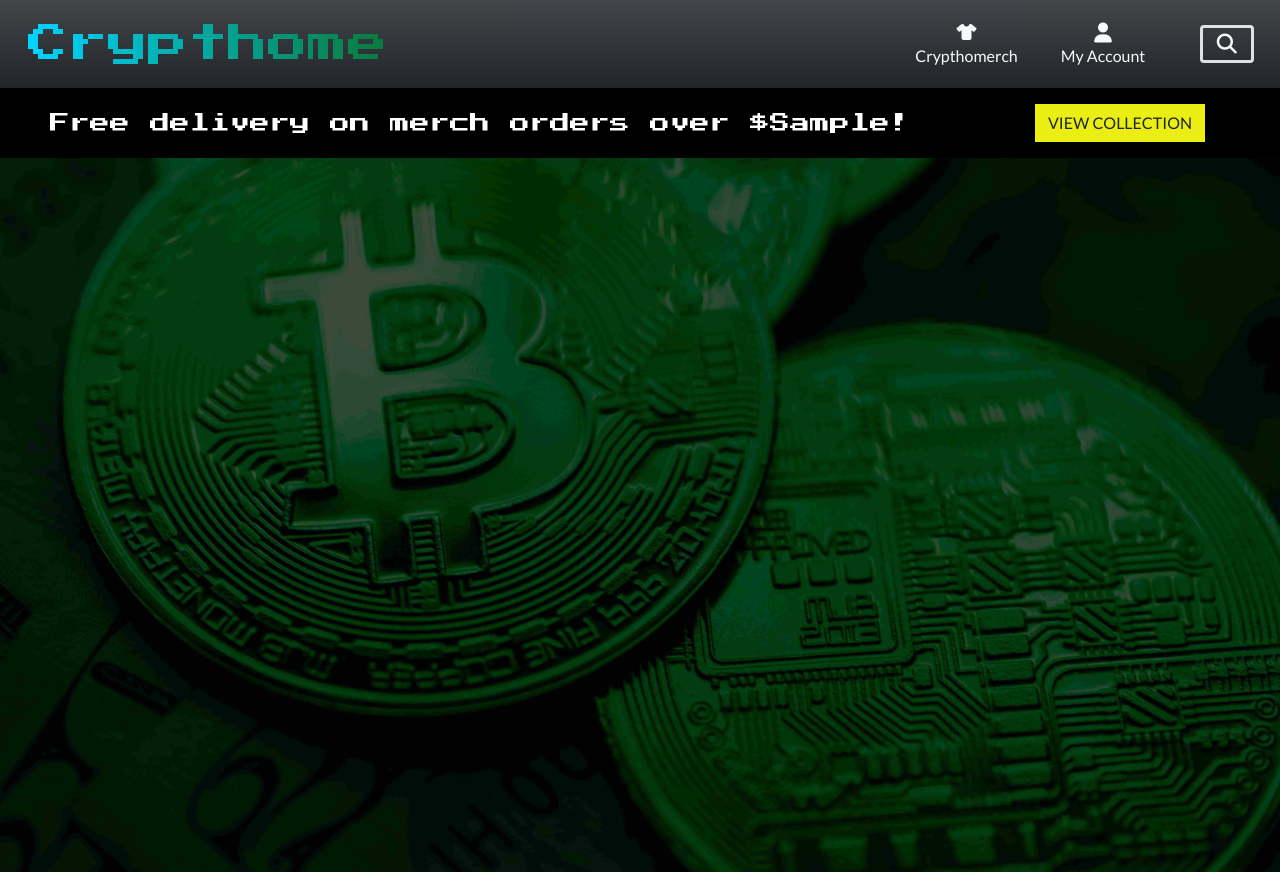
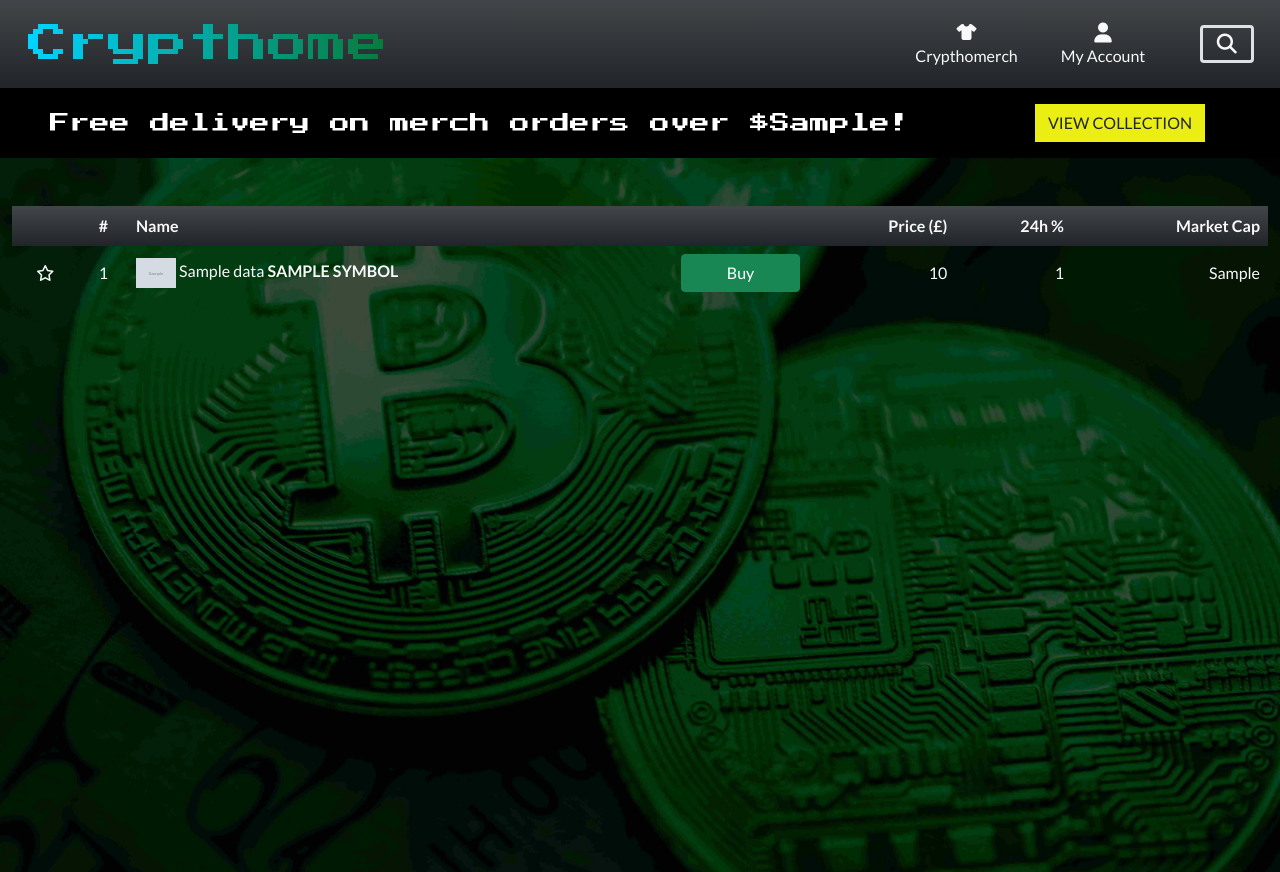
Before and after one commit to francesco-saponaro/crypthome, a Django app: template home/templates/home/index.html in a window 1280 px wide. Run offline with Django 3.2, Linux system fonts and the light colour scheme; the template is opened without the code that fills it: most values are stand-ins (such as "Sample title", 1, 10 or a date in 2020); grey boxes marked "Sample" are stand-in pictures; some libraries are stand-ins or nearby versions.

Commit message:
Fix cryptocurrencies table layout on all screen sizes

```diff
--- a/home/templates/home/index.html
+++ b/home/templates/home/index.html
@@ -1,5 +1,9 @@
 {% extends "base.html" %}
 {% load static %}
+
+{% block extra_title %}
+    home page
+{% endblock %}
 
 {% block hero_section %}
     <section class="hero-section">
@@ -9,4 +13,86 @@
 {% endblock %}
 
 {% block content %}
+    <div class="container-fluid mt-5">
+        <!-- Table large screens -->
+        <table class="table table-borderless d-none d-sm-table">
+            <thead class="bg-dark bg-gradient text-light text-center">
+                <tr>
+                    <th scope="col "></th>
+                    <th scope="col">#</th>
+                    <th scope="col" class="text-start">Name</th>
+                    <th scope="col"></th>
+                    <th scope="col" class="text-end">Price (£)</th>
+                    <th scope="col" class="text-end"">24h %</th>
+                    <th scope="col" class="text-end"">Market Cap</th>
+                </tr>
+            </thead>
+            <tbody class="text-center text-light">
+                {% if data %}
+                    {% for i in data %}
+                        <tr>
+                            <td class="align-middle"><i class="far fa-star favourites"></i></td>
+                            <td class="align-middle">{{ i.market_cap_rank }}</td>
+                            <td class="align-middle text-start">
+                                <img src={{i.image}} height="30">
+                                {{ i.name }}
+                                <span class="text-uppercase fw-bold symbol">{{ i.symbol }}</span>
+                            </td>
+                            <td class="align-middle"><a href="" class="btn btn-success">Buy</a></td>
+                            <td class="align-middle text-end">{{ i.current_price }}</td>
+                            <td class="align-middle text-end">{{ i.price_change_percentage_24h }}</td>
+                            <td class="align-middle text-end">{{ i.market_cap }}</td>
+                        </tr>
+                    {% endfor %}
+                {% else %}
+                    <h3>Ooops...Something went wrong</h3>
+                {% endif %}
+            </tbody>
+        </table>
+
+        <!-- Table small screens -->
+        <table class="table table-borderless d-sm-none">
+            <tbody class="text-center text-light">
+                {% if data %}
+                    {% for i in data %}
+                        <tr>
+                            <td class="align-middle"><img src={{i.image}} height="30"></td>
+                            <td class="text-start">{{ i.name }}
+                                <br><span class="bg-dark btn-sm">{{ i.market_cap_rank }}</span>
+                                <span class="text-uppercase fw-bold x-small">{{ i.symbol }}  {{ i.price_change_percentage_24h|stringformat:".4s"}}%</span>
+                            </td>
+                            <td class="align-middle">
+                                <a href="" class="btn btn-success">Buy</a>
+                            </td>
+                            <td class="align-middle text-end">£{{ i.current_price }}
+                                <br><span class="x-small">MCap {{ i.market_cap }}</span>
+                            </td>
+                        </tr>
+                    {% endfor %}
+                {% else %}
+                    <h3>Ooops...Something went wrong</h3>
+                {% endif %}
+            </tbody>
+        </table>
+    </div>
 {% endblock %}
+
+{% block postloadjs %}
+    <script>
+        //Get all form's favourite buttons
+        let favourites = document.querySelectorAll('.favourites');
+
+        //Change Icon class and input value on click
+        favourites.forEach(favourite => {
+            favourite.addEventListener('click', e => {
+                if (e.target.classList.contains('far')) {
+                    e.target.classList.remove('far');
+                    e.target.classList.add('fas', 'text-warning');
+                } else {
+                    e.target.classList.remove('fas', 'text-warning');
+                    e.target.classList.add('far');
+                }
+            });
+        });
+    </script>
+{% endblock %}
--- a/home/views.py
+++ b/home/views.py
@@ -7,4 +7,6 @@ def index(request):
     url = 'https://api.coingecko.com/api/v3/coins/markets?vs_currency=gbp&ids=bitcoin%2C%20ethereum%2C%20cardano%2C%20dogecoin%2C%20polkadot%2C%20ripple&order=market_cap_desc&per_page=100&page=1&sparkline=false'
     data = requests.get(url).json()
 
-    return render(request, 'home/index.html')
+    context = {'data': data}
+
+    return render(request, 'home/index.html', context)
--- a/static/css/base.css
+++ b/static/css/base.css
@@ -9,6 +9,10 @@ body {
 
 h5 {
     margin-bottom: 0;
+}
+
+.x-small {
+    font-size: x-small;
 }
 
 .flex {
@@ -34,6 +38,7 @@ h5 {
     width:100%;
     height:100%;
     object-fit: cover;
+    z-index: -10
 }
 
 .overlay {
@@ -43,6 +48,7 @@ h5 {
     width:100%;
     height:100%;
     background:rgba(0,0,0,0.7);
+    z-index: -9
 }
 
 /* icon class from Bulma */
@@ -123,6 +129,11 @@ input {
     box-shadow: none;
 }
 
+/* cryptos table */
+tbody tr:hover {
+    background-image: linear-gradient(180deg, rgba(255, 255, 255, 0.15), rgba(255, 255, 255, 0));
+}
+
 /* media queries */
 @media (min-width: 1200px) {
     .container {
@@ -141,6 +152,10 @@ input {
 
     .header-container {
         padding-top:164px;
+    }
+
+    .btn-success {
+        width:100%;
     }
 }
 
@@ -168,6 +183,9 @@ input {
     .overlay {
         top:59px;
     }
+}
+
+@media (max-width: 620px) {
 }
 
 @media (max-width: 576px) {
--- a/templates/base.html
+++ b/templates/base.html
@@ -39,11 +39,11 @@
         {% block extra_js %}
         {% endblock %}
 
-        <title>Crypthome {% block extra_title %}{% endblock %}</title>
+        <title>Crypthome | {% block extra_title %}{% endblock %}</title>
     </head>
     <body>
         <!-- Navbar -->
-        <header class="container-fluid fixed-top">
+        <header class="container-fluid">
             <div id="topnav" class="row bg-dark bg-gradient py-lg-2">
                 <!-- Logo -->
                 <div class="col-5 col-sm-7 col-md-5 my-auto py-1 text-center text-lg-left">
@@ -131,6 +131,7 @@
                     </div>
                 </div>
             </div>
+            {% block page_header %}
                 <div class="row bg-black text-center">
                     <div class="col-12 col-xl-9 flex">
                         <h5 class="press-start text-white">Free delivery on merch orders over ${{ free_delivery_threshold }}!</h5>
@@ -141,6 +142,7 @@
                         </h5>
                     </div>
                 </div>
+            {% endblock %}
         </header>
 
         {% if messages %}
@@ -150,9 +152,6 @@
         {% block hero_section %}
         {% endblock %}
 
-        {% block page_header %}
-        {% endblock %}
-
         {% block content %}
         {% endblock %}
 
```
Lines whose indentation alone changed are shown as unchanged.
